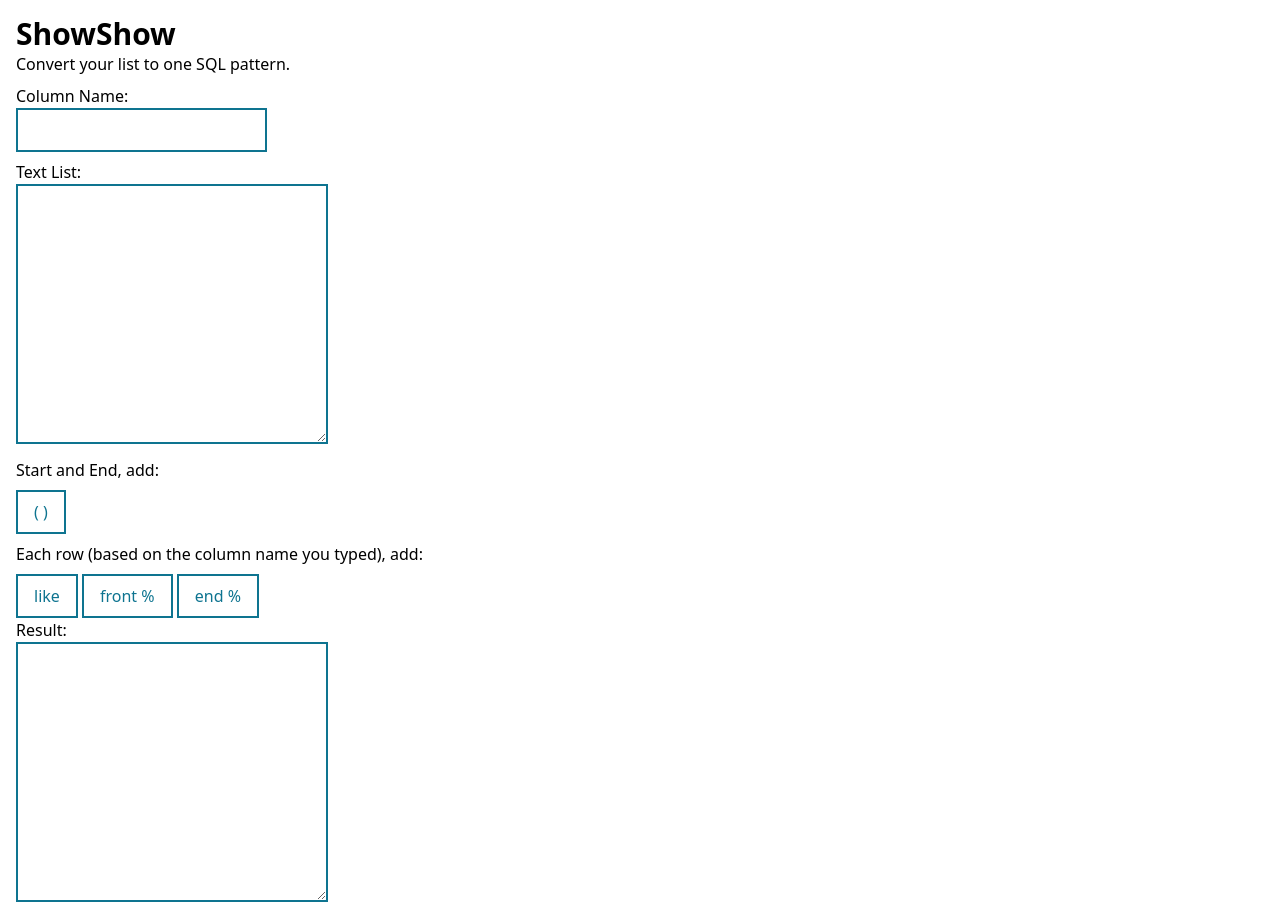
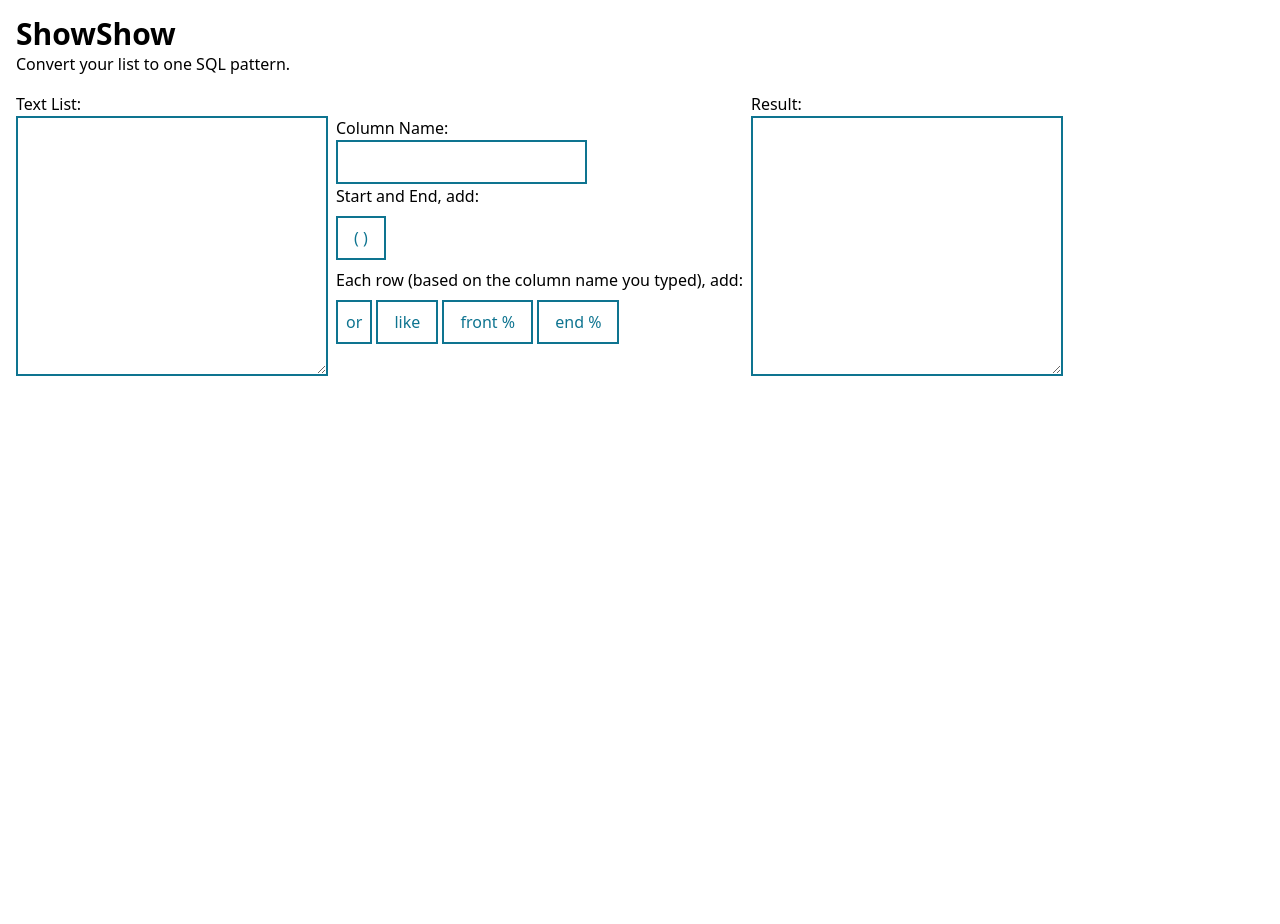
Before and after one commit to chochinlu/showshow, a SvelteKit app: page / in a window 1280 px wide. After the commit the page ends 800 px from the top, so only its background shows below. Built offline with nearby package versions, Linux system fonts and the light colour scheme.

Commit message:
update flex layout

```diff
--- a/src/routes/+page.svelte
+++ b/src/routes/+page.svelte
@@ -1,21 +1,24 @@
 <h1 class="text-3xl font-bold">ShowShow</h1>
-<p class="mb-2">Convert your list to one SQL pattern.</p>
-<div class="mb-2">
-	<div>Column Name:</div>
-	<div><input class="p-2 border-2 border-cyan-700" /></div>
-</div>
+<p class="mb-4">Convert your list to one SQL pattern.</p>
+<div class="flex">
 	<div class="mb-2">
 		<div>Text List:</div>
 		<textarea name="source" id="source" cols="30" rows="10" class="p-2 border-2 border-cyan-700" />
 	</div>
 
-<div>
+	<div class="mb-2 mx-2 pt-6">
+		<p>Column Name:</p>
+		<div><input class="p-2 border-2 border-cyan-700" /></div>
 		<p class="mb-2">Start and End, add:</p>
 		<button
 			class="px-4 py-2 border-2 border-cyan-700 hover:bg-cyan-700 text-cyan-700 hover:text-white">
 			( )
 		</button>
 		<p class="my-2">Each row (based on the column name you typed), add:</p>
+		<button
+			class="px-2 py-2 border-2 border-cyan-700 hover:bg-cyan-700  text-cyan-700 hover:text-white">
+			or
+		</button>
 		<button
 			class="px-4 py-2 border-2 border-cyan-700 hover:bg-cyan-700  text-cyan-700 hover:text-white">
 			like
@@ -34,3 +37,4 @@
 		<div>Result:</div>
 		<textarea name="result" id="result" cols="30" rows="10" class="p-2 border-2 border-cyan-700" />
 	</div>
+</div>
```
Lines whose indentation alone changed are shown as unchanged.
